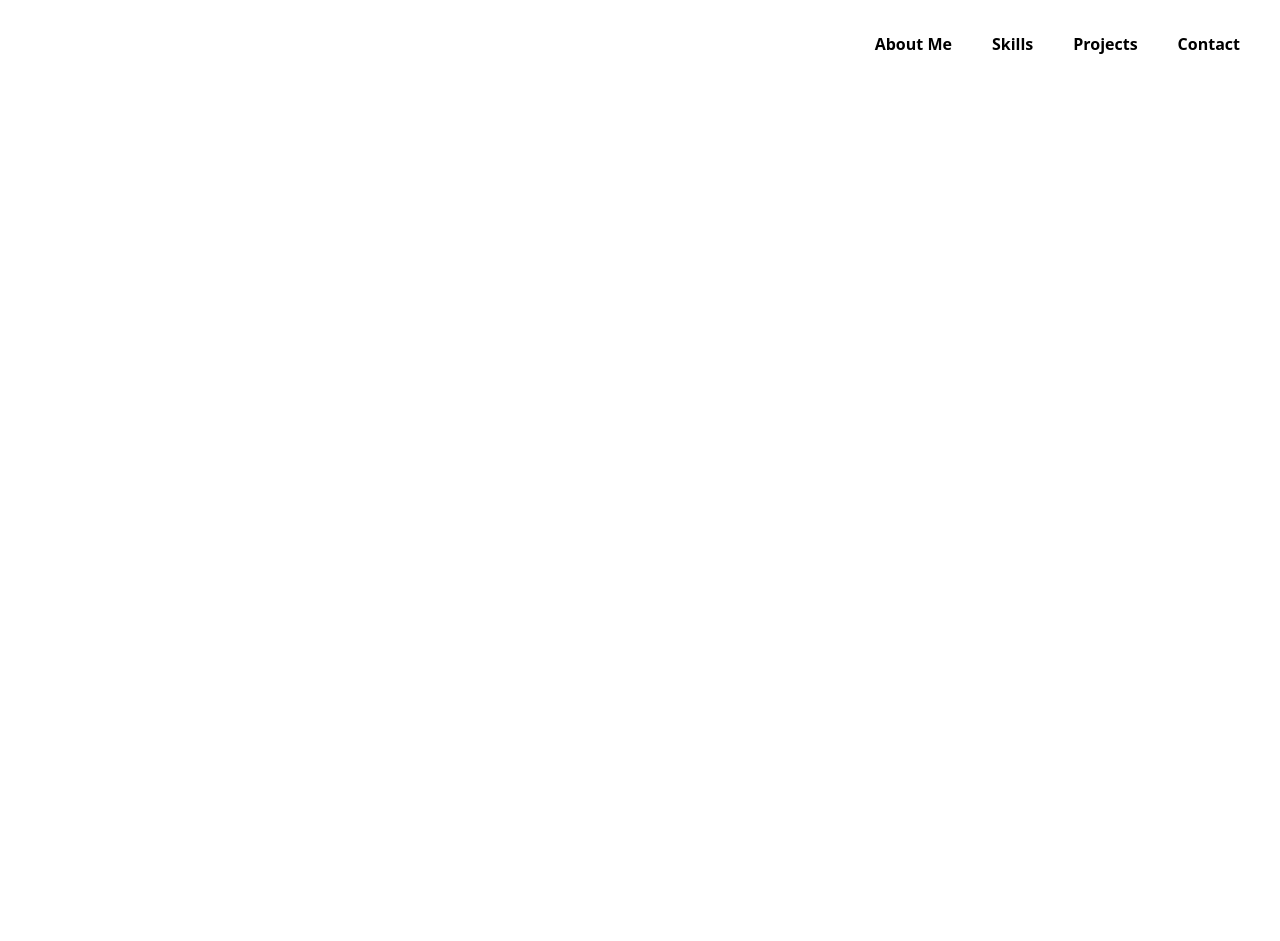
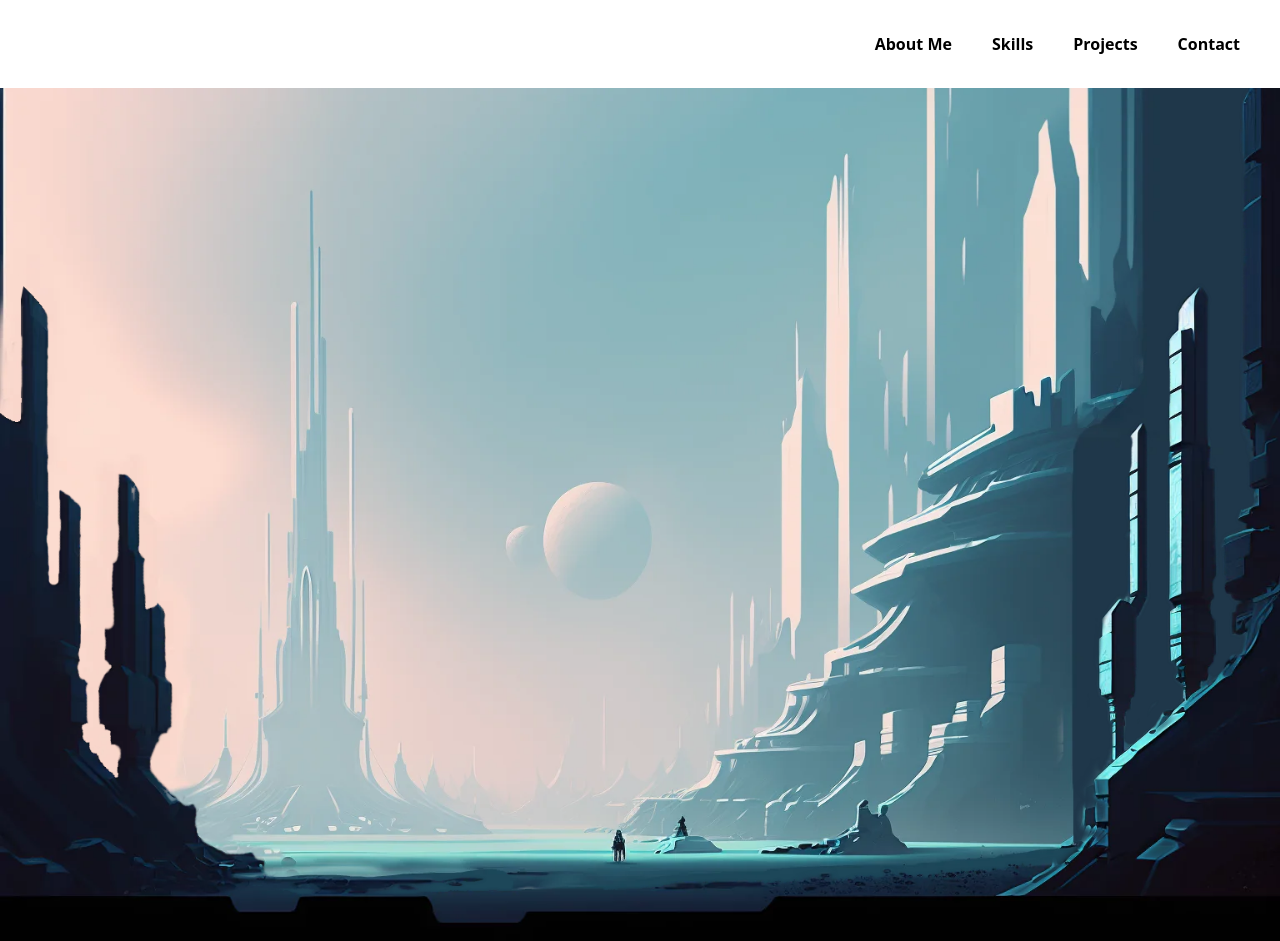
Before and after one commit to abhrajitray77/portfolio-main, a Next.js app: page / in a window 1280 px wide. Before the commit the page ends 800 px from the top, so only its background shows below. Built offline with nearby package versions, Linux system fonts and the light colour scheme.

Commit message:
removed parallax

```diff
--- a/app/page.tsx
+++ b/app/page.tsx
@@ -1,9 +1,15 @@
+import Banner from "@/components/Banner";
 import Navbar from "@/components/Navbar";
 
 export default function Home() {
   return (
     <main className="">
       <Navbar />
+      <article>
+        <section className="h-screen w-auto">
+          <Banner />
+        </section>
+      </article>
     </main>
   )
 }
--- a/components/Banner.tsx
+++ b/components/Banner.tsx
@@ -1,12 +1,31 @@
-import React from 'react'
-import { ParallaxProvider } from 'react-scroll-parallax'
+"use client";
+import Image from "next/image";
+import React from "react";
+import {
+  ParallaxProvider,
+  ParallaxBanner,
+  ParallaxBannerLayer,
+} from "react-scroll-parallax";
+import back from "../public/imgs/finalBg.webp";
+import front from "../public/imgs/semifinal1lowcut.webp";
 
 const Banner = () => {
   return (
-    <div>
+    <div className="relative h-screen w-auto">
+        <div className="absolute">
+            <Image
+            src={back}
+            alt=""
+            />
+        </div>
+        <div className="absolute">
+            <Image
+            src={front}
+            alt=""
+            />
+        </div>
+    </div>
+  );
+};
 
-    </div>
-  )
-}
-
-export default Banner
+export default Banner;
--- a/components/Navbar.tsx
+++ b/components/Navbar.tsx
@@ -2,7 +2,7 @@ import React from 'react'
 
 const Navbar = () => {
   return (
-    <div className="w-screen flex justify-end px-10">
+    <div className="w-auto flex justify-end px-10">
         <ul className="flex space-x-10 py-8 text-black font-bold">
           <li>About Me</li>
           <li>Skills</li>
--- a/package.json
+++ b/package.json
@@ -23,6 +23,7 @@
   "devDependencies": {
     "autoprefixer": "^10.4.14",
     "postcss": "^8.4.21",
+    "tailwind-scrollbar": "^2.1.0",
     "tailwindcss": "^3.2.7"
   }
 }
--- a/tailwind.config.js
+++ b/tailwind.config.js
@@ -8,5 +8,8 @@ module.exports = {
   theme: {
     extend: {},
   },
-  plugins: [],
+  plugins: [
+       // ...
+       require('tailwind-scrollbar')({ nocompatible: true }),
+  ],
 }
```
Also changed, not shown: app/globals.css (line endings or trailing spaces), public/imgs/finalBg.png (added), 1 other file (tests, documents, lock files or other folders).
